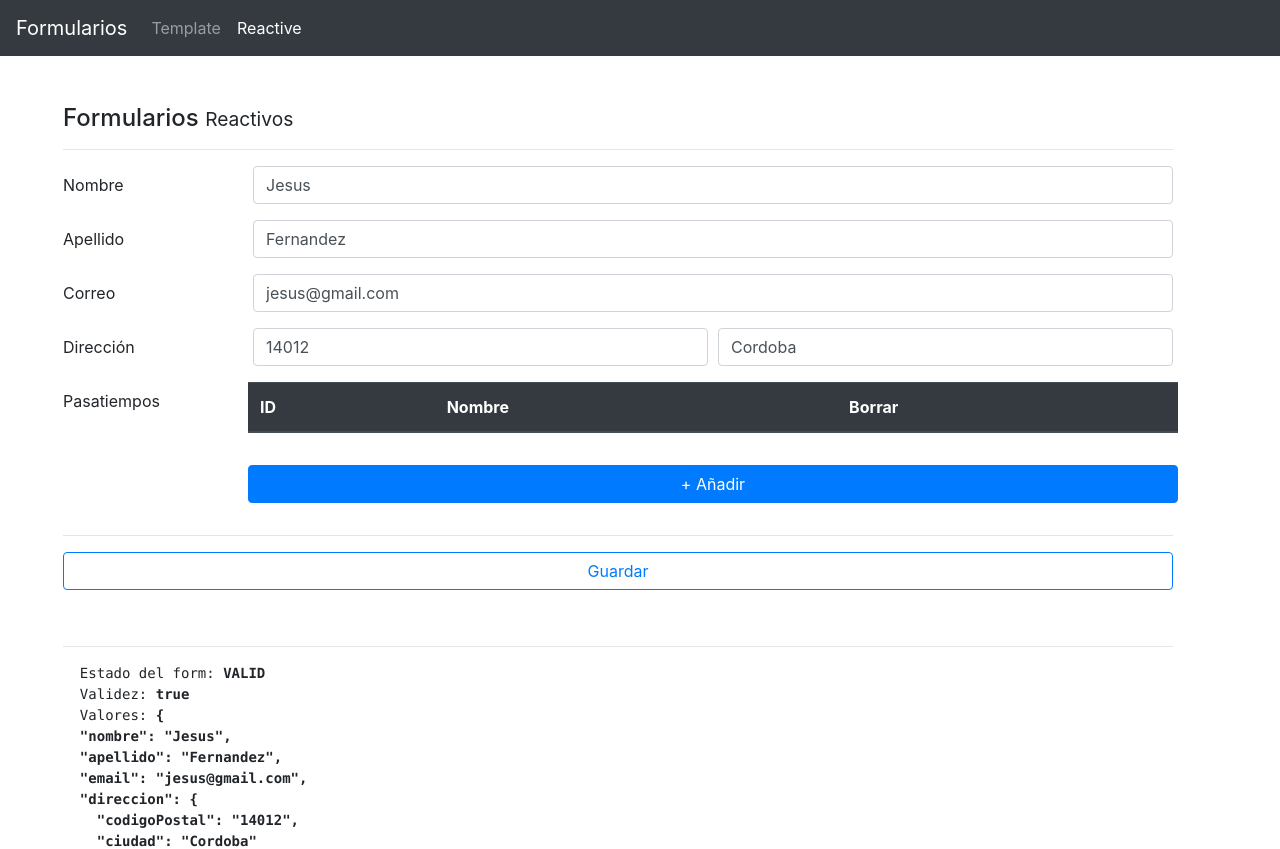
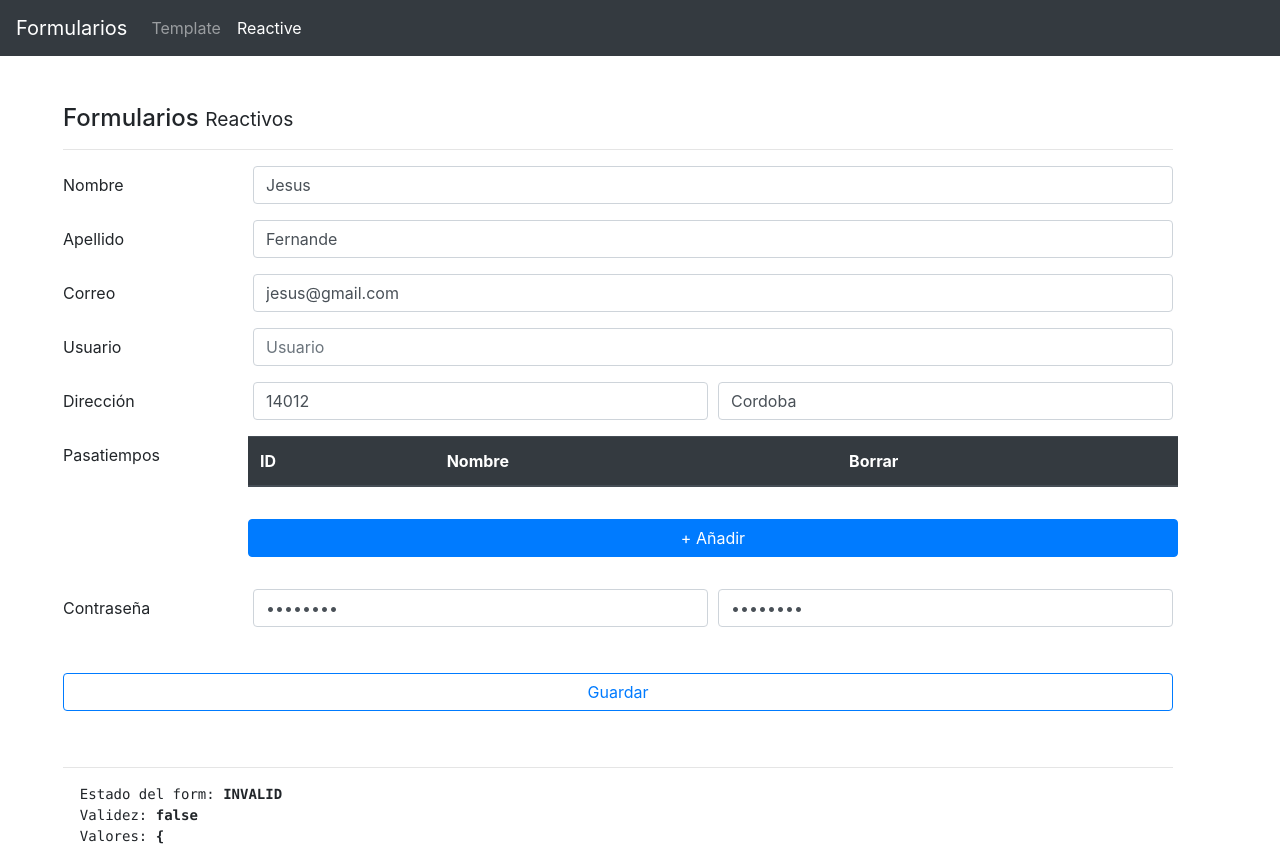
Before and after one commit to gsusgit/angular-foms, an Angular app: page /reactive in a window 1280 px wide. Shown: the top 849 px of the page. Built offline with nearby package versions, Linux system fonts and the light colour scheme.

Commit message:
Finalizado

```diff
--- a/src/app/pages/reactive/reactive.component.html
+++ b/src/app/pages/reactive/reactive.component.html
@@ -26,7 +26,7 @@
                placeholder="Apellido"
                formControlName="apellido"
                [class.is-invalid]="campoNoValido('apellido')">
-        <small class="text-danger" *ngIf="campoNoValido('apellido')">Ingrese al menos 5 caracteres</small>
+        <small class="text-danger" *ngIf="campoNoValido('apellido')">Ingrese al menos 5 caracteres o un apellido distinto de Fernandez</small>
       </div>
     </div>
 
@@ -42,6 +42,19 @@
              formControlName="email"
              [class.is-invalid]="campoNoValido('email')">
       <small class="text-danger" *ngIf="campoNoValido('email')">Introduzca un correo válido</small>
+    </div>
+  </div>
+
+  <div class="form-group row">
+    <label class="col-2 col-form-label">Usuario</label>
+    <div class="col">
+
+      <input class="form-control"
+             type="text"
+             placeholder="Usuario"
+             formControlName="usuario"
+             [class.is-invalid]="usuarioNoValido">
+      <small class="text-danger" *ngIf="usuarioNoValido">Usuario incorrecto o ya existe</small>
     </div>
   </div>
 
@@ -97,7 +110,34 @@
       <button class="btn btn-primary btn-block mt-3 mb-3" type="button" (click)="agregarPasatiempo()">+ Añadir</button>
     </div>
   </div>
-  <hr>
+
+  <div class="form-group row">
+    <label class="col-2 col-form-label">Contraseña</label>
+    <div class="form-row col">
+      <div class="col">
+        <input class="form-control"
+               type="password"
+               placeholder="Contraseña"
+               formControlName="pass1"
+               [class.is-invalid]="pass1NoValido">
+      </div>
+      <div class="col">
+        <input class="form-control"
+               type="password"
+               placeholder="Repetir Contraseña"
+               formControlName="pass2"
+               [class.is-invalid]="pass2NoValido">
+      </div>
+    </div>
+  </div>
+
+  <div class="form-group row">
+    <label class="col-2 col-form-label"></label>
+    <div class="form-row col">
+      <small class="text-danger" *ngIf="pass2NoValido">Las contraseñas no coinciden</small>
+    </div>
+  </div>
+
   <div class="form-group row">
     <div class="input-group col">
       <button type="submit" class="btn btn-outline-primary btn-block">
--- a/src/app/pages/reactive/reactive.component.ts
+++ b/src/app/pages/reactive/reactive.component.ts
@@ -1,5 +1,6 @@
 import { Component, OnInit } from '@angular/core';
 import {FormArray, FormBuilder, FormControl, FormGroup, Validators} from '@angular/forms';
+import {ValidadoresService} from '../../services/validadores.service';
 
 @Component({
   selector: 'app-reactive',
@@ -8,15 +9,29 @@ import {FormArray, FormBuilder, FormControl, FormGroup, Validators} from '@angul
 })
 export class ReactiveComponent implements OnInit {
   formGroup: FormGroup;
-  constructor(private formBuilder: FormBuilder) {
+  constructor(private formBuilder: FormBuilder, private validadores: ValidadoresService) {
     this.crearFormulario();
     this.cargarFormulario();
+    this.crearListeners();
+  }
+  ngOnInit(): void {
+  }
+  get usuarioNoValido(): boolean {
+    return this.formGroup.get('usuario').invalid && this.formGroup.get('usuario').touched;
+  }
+  get pasatiempos(): any {
+    return this.formGroup.get('pasatiempos') as FormArray;
+  }
+  get pass1NoValido(): boolean {
+    return this.formGroup.get('pass1').invalid && this.formGroup.get('pass1').touched;
+  }
+  get pass2NoValido(): boolean {
+    const pass1 = this.formGroup.get('pass1').value;
+    const pass2 = this.formGroup.get('pass2').value;
+    return (pass1 === pass2) ? false : true;
   }
   campoNoValido(campo: string): boolean {
     return this.formGroup.get(`${campo}`).invalid && this.formGroup.get(`${campo}`).touched;
-  }
-  get pasatiempos(): any {
-    return this.formGroup.get('pasatiempos') as FormArray;
   }
   agregarPasatiempo(): void {
     this.pasatiempos.push(this.formBuilder.control([]));
@@ -27,32 +42,46 @@ export class ReactiveComponent implements OnInit {
   crearFormulario(): void {
     this.formGroup = this.formBuilder.group({
       nombre: ['', [Validators.required, Validators.minLength(5)]],
-      apellido: ['', [Validators.required, Validators.minLength(5)]],
+      apellido: ['', [Validators.required, Validators.minLength(5), this.validadores.noFernandez]],
       email: ['', [Validators.required, Validators.email]],
+      usuario: ['', [Validators.required] , [this.validadores.existeUsuario]],
       direccion: this.formBuilder.group({
         codigoPostal: ['', [Validators.required, Validators.minLength(5)]],
         ciudad: ['', [Validators.required, Validators.minLength(5)]]
       }),
-      pasatiempos: this.formBuilder.array([])
+      pasatiempos: this.formBuilder.array([]),
+      pass1: ['', Validators.required],
+      pass2: ['', Validators.required]
+    },
+      {
+        validators: this.validadores.passwordsIguales('pass1', 'pass2')
+      }
+    );
+  }
+  crearListeners(): any {
+    this.formGroup.valueChanges.subscribe(valor => {
+      console.log(valor);
     });
-  }
-  ngOnInit(): void {
+    console.log(this.formGroup);
   }
   cargarFormulario(): void {
     const datosPrueba = {
       nombre: 'Jesus',
-      apellido: 'Fernandez',
+      apellido: 'Fernande',
       email: 'jesus@gmail.com',
       direccion: {
         codigoPostal: '14012',
         ciudad: 'Cordoba'
-      }
+      },
+      pass1: '12345678',
+      pass2: '12345678'
     };
     this.formGroup.reset(datosPrueba);
   }
   guardar(): void {
     if (this.formGroup.valid) {
       console.log(this.formGroup.value);
+      this.formGroup.reset();
     } else {
       Object.values(this.formGroup.controls).forEach(control => {
         if (control instanceof FormGroup) {
@@ -62,6 +91,5 @@ export class ReactiveComponent implements OnInit {
         }
       });
     }
-    this.formGroup.reset();
   }
 }
--- /dev/null
+++ b/src/app/services/validadores.service.ts
@@ -0,0 +1,51 @@
+import { Injectable } from '@angular/core';
+import {FormControl, FormGroup} from '@angular/forms';
+import {Observable} from 'rxjs';
+
+interface ErrorValidate {
+  [s: string]: boolean;
+}
+
+@Injectable({
+  providedIn: 'root'
+})
+export class ValidadoresService {
+  constructor() { }
+  noFernandez(campo: FormControl): ErrorValidate {
+    if (campo.value?.toLowerCase() === 'fernandez') {
+      return {
+        noFernandez: true
+      };
+    }
+    return null;
+  }
+  existeUsuario(campo: FormControl): Promise<ErrorValidate> | Observable<ErrorValidate> {
+    if (!campo.value) {
+      return Promise.resolve(null);
+    }
+    return new Promise((resolve) => {
+      setTimeout(() => {
+        if (campo.value === 'jesusfer') {
+          resolve({
+            existe: true
+          });
+        } else {
+          resolve(null);
+        }
+      }, 3500);
+    });
+  }
+  passwordsIguales(pass1Name: string, pass2Name: string): any {
+    return (formGroup: FormGroup) => {
+      const pass1Control = formGroup.controls[pass1Name];
+      const pass2Control = formGroup.controls[pass2Name];
+      if (pass1Control.value === pass2Control.value) {
+        pass2Control.setErrors(null);
+      } else {
+        pass2Control.setErrors({
+          noEsIgual: true
+        });
+      }
+    };
+  }
+}
```
